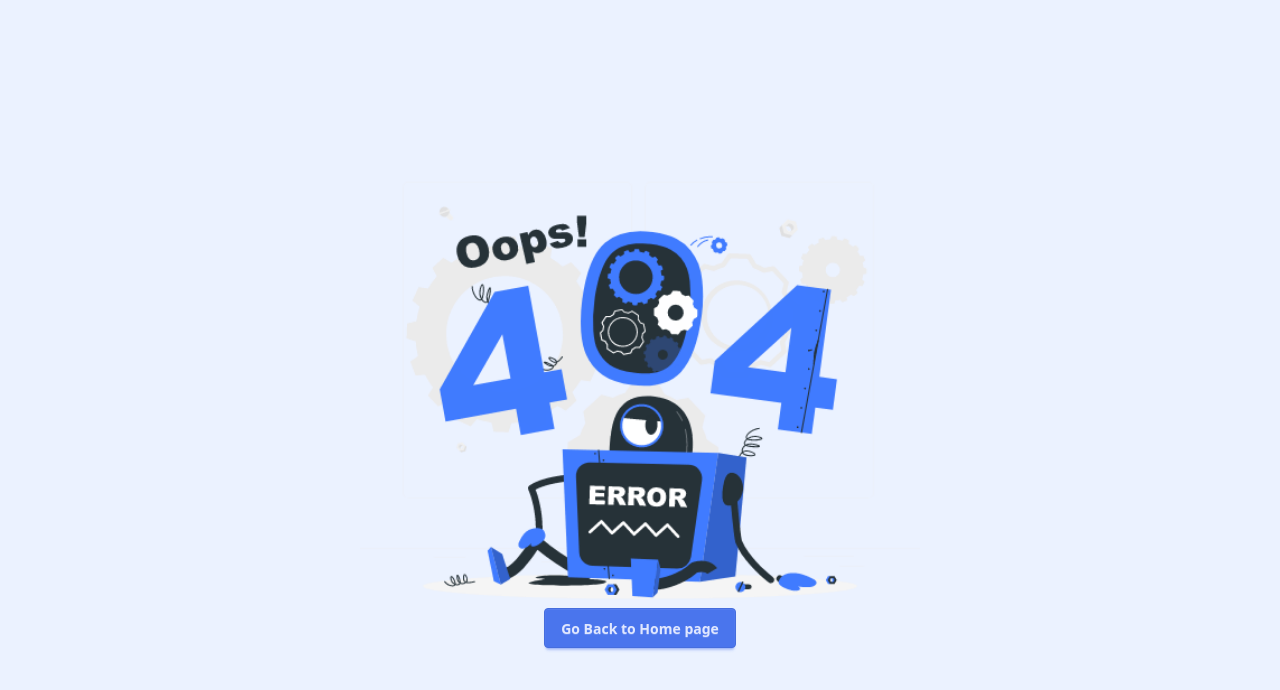
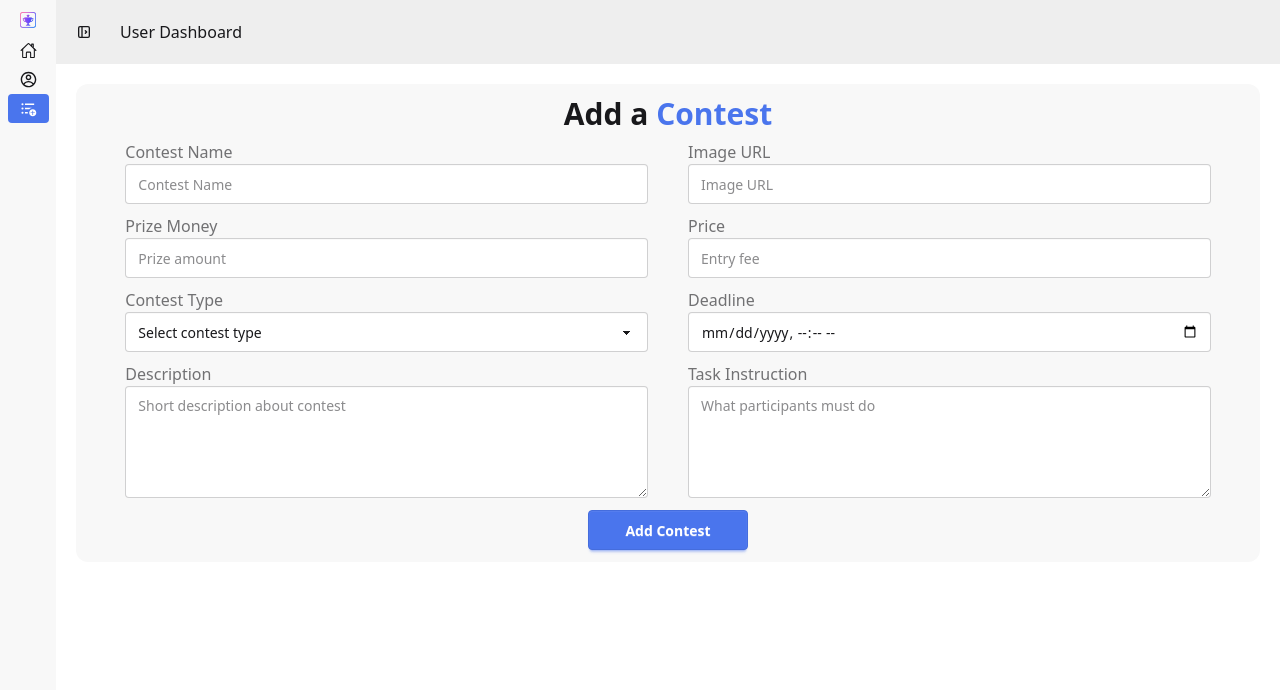
Before and after one commit to MostofaKobirAdon/context-x-client, a React (Vite) app: page /dashboard/add-contest in a window 1280 px wide. Shown: the top 690 px of the page. Built offline with nearby package versions, Linux system fonts and the light colour scheme; no server answers; sample sign-in values are in the browser's storage.

Commit message:
Added add-contest page in the dashboard

```diff
--- a/package.json
+++ b/package.json
@@ -11,6 +11,7 @@
   },
   "dependencies": {
     "@tailwindcss/vite": "^4.1.17",
+    "axios": "^1.13.2",
     "firebase": "^12.6.0",
     "react": "^19.2.0",
     "react-dom": "^19.2.0",
--- a/src/Layouts/DashBoardLayout.jsx
+++ b/src/Layouts/DashBoardLayout.jsx
@@ -4,6 +4,8 @@ import { Link, NavLink, Outlet } from "react-router";
 import { IoHomeOutline } from "react-icons/io5";
 import Logo from "../components/Logo";
 import { CgProfile } from "react-icons/cg";
+import { MdFormatListBulletedAdd } from "react-icons/md";
+
 const DashBoardLayout = () => {
   return (
     <div>
@@ -36,8 +38,8 @@ const DashBoardLayout = () => {
             <div className="px-4">User Dashboard</div>
           </nav>
           {/* Page content here */}
-          <div className="p-6 ">
-            <div className="">
+          <div className="p-5 ">
+            <div className="max-w-7xl mx-auto">
               <Outlet />
             </div>
           </div>
@@ -52,7 +54,13 @@ const DashBoardLayout = () => {
           <div className="flex min-h-full flex-col items-start bg-base-200 is-drawer-close:w-14 is-drawer-open:w-64">
             {/* Sidebar content here */}
             <div className="w-full px-5 pt-3">
-              <img src={logoSm} alt="" className="is-drawer-open:hidden w-5" />
+              <Link to={"/"}>
+                <img
+                  src={logoSm}
+                  alt=""
+                  className="is-drawer-open:hidden w-5"
+                />
+              </Link>
               <div className="is-drawer-close:hidden">
                 <Logo></Logo>
               </div>
@@ -84,6 +92,18 @@ const DashBoardLayout = () => {
                   <span className="is-drawer-close:hidden">My Profile</span>
                 </NavLink>
               </li>
+              <li>
+                <NavLink
+                  to={"/dashboard/add-contest"}
+                  className="is-drawer-close:tooltip is-drawer-close:tooltip-right"
+                  data-tip="Add Contest"
+                >
+                  {/* Home icon */}
+                  <MdFormatListBulletedAdd size={17} />
+
+                  <span className="is-drawer-close:hidden">Add Contest</span>
+                </NavLink>
+              </li>
 
               {/* List item */}
             </ul>
--- a/src/Pages/Auth/Login.jsx
+++ b/src/Pages/Auth/Login.jsx
@@ -99,7 +99,11 @@ const Login = () => {
                 </Link>
               </p>
               <div className="divider">OR</div>
-              <GoogleLogin operation={"Login"}></GoogleLogin>
+              <GoogleLogin
+                setLoading={setLoading}
+                state={location.state}
+                operation={"Login"}
+              ></GoogleLogin>
             </div>
           </div>
           <div className=" w-1/2">
--- a/src/Pages/Auth/Register.jsx
+++ b/src/Pages/Auth/Register.jsx
@@ -5,10 +5,12 @@ import img from "../../assets/Signup.gif";
 import { useForm } from "react-hook-form";
 import Swal from "sweetalert2";
 import useAuth from "../../hooks/useAuth";
+import useAxiosSecure from "../../hooks/useAxiosSecure";
 
 const Register = () => {
   const location = useLocation();
   const [loading, setLoading] = useState(false);
+  const axiosSecure = useAxiosSecure();
 
   const navigate = useNavigate();
   const {
@@ -27,6 +29,13 @@ const Register = () => {
         const user = result.user;
         updateUser({ displayName: name, photoURL: photoURL })
           .then((res) => {
+            axiosSecure
+              .post("/users", {
+                email: email,
+                displayName: name,
+                photoURL: photoURL,
+              })
+              .then((res) => {
                 Swal.fire({
                   position: "center",
                   icon: "success",
@@ -36,6 +45,16 @@ const Register = () => {
                 });
                 reset();
                 navigate(`${location.state ? location.state : "/"}`);
+              })
+              .catch((err) => {
+                Swal.fire({
+                  position: "center",
+                  icon: "error",
+                  title: `${err.message}`,
+                  showConfirmButton: false,
+                  timer: 1500,
+                });
+              });
           })
           .catch((err) => {
             Swal.fire({
@@ -153,7 +172,11 @@ const Register = () => {
                 </Link>
               </p>
               <div className="divider">OR</div>
-              <GoogleLogin operation={"Register"}></GoogleLogin>
+              <GoogleLogin
+                setLoading={setLoading}
+                state={location.state}
+                operation={"Register"}
+              ></GoogleLogin>
             </div>
           </div>
           <div className=" w-1/2">
--- /dev/null
+++ b/src/Pages/dashboard/AddContest.jsx
@@ -0,0 +1,105 @@
+import React from "react";
+import { useForm } from "react-hook-form";
+
+const AddContest = () => {
+  const { register, reset, handleSubmit } = useForm();
+
+  return (
+    <div className="bg-base-200  rounded-xl  py-3">
+      <h1 className="text-3xl font-bold text-center mb-2">
+        Add a <span className="text-primary">Contest</span>
+      </h1>
+
+      <form className="">
+        <div className="flex gap-10 justify-between max-w-11/12 mx-auto ">
+          <div className="w-1/2 space-y-2.5">
+            {" "}
+            {/* Contest Name */}
+            <div className="flex flex-col w-full">
+              <label className="label font-medium">Contest Name</label>
+              <input
+                type="text"
+                placeholder="Contest Name"
+                className="input input-bordered w-full"
+              />
+            </div>
+            {/* Prize Money */}
+            <div className="flex flex-col w-full">
+              <label className="label font-medium">Prize Money</label>
+              <input
+                type="number"
+                placeholder="Prize amount"
+                className="input input-bordered w-full"
+              />
+            </div>
+            {/* Contest Type */}
+            <div className="flex flex-col w-full">
+              <label className="label font-medium">Contest Type</label>
+              <select className="select select-bordered w-full">
+                <option>Select contest type</option>
+                <option>Coding</option>
+                <option>Design</option>
+                <option>Gaming</option>
+                <option>Short Video</option>
+              </select>
+            </div>
+            {/* Description */}
+            <div className="flex flex-col w-full">
+              <label className="label font-medium">Description</label>
+              <textarea
+                className="textarea textarea-bordered h-28 w-full"
+                placeholder="Short description about contest"
+              ></textarea>
+            </div>
+          </div>
+          <div className=" w-1/2 space-y-2.5">
+            {/* Image URL */}
+            <div className="flex flex-col w-full">
+              <label className="label font-medium">Image URL</label>
+              <input
+                type="text"
+                placeholder="Image URL"
+                className="input input-bordered w-full"
+              />
+            </div>
+
+            {/* Price */}
+            <div className="flex flex-col w-full">
+              <label className="label font-medium">Price</label>
+              <input
+                type="number"
+                placeholder="Entry fee"
+                className="input input-bordered w-full"
+              />
+            </div>
+
+            {/* Deadline */}
+            <div className="flex flex-col w-full">
+              <label className="label font-medium">Deadline</label>
+              <input
+                type="datetime-local"
+                className="input input-bordered w-full"
+              />
+            </div>
+
+            {/* Task Instruction */}
+            <div className="flex flex-col w-full">
+              <label className="label font-medium">Task Instruction</label>
+              <textarea
+                className="textarea textarea-bordered h-28 w-full"
+                placeholder="What participants must do"
+              ></textarea>
+            </div>
+          </div>
+        </div>
+        <div className="md:col-span-2 text-center mt-3">
+          <button className="btn btn-primary w-40 text-white">
+            Add Contest
+          </button>
+        </div>
+      </form>
+    </div>
+  );
+};
+
+export default AddContest;
--- a/src/Pages/dashboard/MyProfile.jsx
+++ b/src/Pages/dashboard/MyProfile.jsx
@@ -4,9 +4,9 @@ import useAuth from "../../hooks/useAuth";
 const MyProfile = () => {
   const { user } = useAuth();
   return (
-    <div>
+    <div className="bg-base-200 rounded-xl ">
       <div className="flex flex-col items-center ">
-        <div className="h-40 bg-linear-to-bl from-primary/70 to-purple-500/50 w-full rounded-t-4xl"></div>
+        <div className="h-40 bg-linear-to-bl from-primary/70 to-purple-500/50 w-full rounded-t-xl"></div>
         <img
           src={user.photoURL}
           alt=""
--- a/src/Routes/router.jsx
+++ b/src/Routes/router.jsx
@@ -8,6 +8,7 @@ import NotFound from "../Pages/NotFound";
 import DashBoardLayout from "../Layouts/DashBoardLayout";
 import PrivateRoute from "./PrivateRoute";
 import MyProfile from "../Pages/dashboard/MyProfile";
+import AddContest from "../Pages/dashboard/AddContest";
 
 const router = createBrowserRouter([
   {
@@ -50,6 +51,10 @@ const router = createBrowserRouter([
         path: "my-profile",
         element: <MyProfile></MyProfile>,
       },
+      {
+        path: "add-contest",
+        element: <AddContest></AddContest>,
+      },
     ],
   },
 ]);
--- a/src/components/Auth/GoogleLogin.jsx
+++ b/src/components/Auth/GoogleLogin.jsx
@@ -1,13 +1,54 @@
 import React from "react";
 import useAuth from "../../hooks/useAuth";
-const GoogleLogin = ({ operation }) => {
+import Swal from "sweetalert2";
+import useAxiosSecure from "../../hooks/useAxiosSecure";
+import { useNavigate } from "react-router";
+const GoogleLogin = ({ operation, state, setLoading }) => {
+  const axiosSecure = useAxiosSecure();
+  const navigate = useNavigate();
   const { googleSignIn } = useAuth();
   const handleGoogleSignIn = () => {
+    setLoading(true);
     googleSignIn()
       .then((res) => {
-        console.log("after signing with google ", res);
+        axiosSecure
+          .post("/users", {
+            email: res.user.email,
+            displayName: res.user.displayName,
+            photoURL: res.user.photoURL,
+          })
+          .then((res) => {
+            Swal.fire({
+              position: "center",
+              icon: "success",
+              title: `${
+                operation === "Login" ? "Logged in" : "Registered"
+              } successfully with Google`,
+              showConfirmButton: false,
+              timer: 1500,
+            });
+            navigate(`${state ? state : "/"}`);
+          })
+          .catch((err) =>
+            Swal.fire({
+              position: "center",
+              icon: "error",
+              title: `${err.message}`,
+              showConfirmButton: false,
+              timer: 1500,
+            })
+          );
       })
-      .catch((err) => console.log(err.message));
+      .catch((err) =>
+        Swal.fire({
+          position: "center",
+          icon: "error",
+          title: `${err.message}`,
+          showConfirmButton: false,
+          timer: 1500,
+        })
+      )
+      .finally(() => setLoading(false));
   };
   return (
     <button
--- a/src/components/Nav.jsx
+++ b/src/components/Nav.jsx
@@ -79,16 +79,16 @@ const Nav = () => {
                   <img
                     src={user?.photoURL}
                     alt=""
-                    className="w-11 h-11 border-2 rounded-full object-cover overflow-hidden"
+                    className="w-11 h-11 border-2 border-primary rounded-full object-cover overflow-hidden"
                   />
                 </div>
                 <div
                   tabIndex="-1"
-                  className="dropdown-content menu bg-base-100 rounded-box z-1 w-52 p-2 shadow-sm"
+                  className="dropdown-content menu bg-base-100 rounded-box z-1 w-60 p-2 shadow-sm"
                 >
                   <h1 className="text-xl font-semibold">{user?.displayName}</h1>
                   <Link
-                    to={"/dashboard"}
+                    to={"/dashboard/my-profile"}
                     className="btn  btn-primary btn-sm mt-2"
                   >
                     Dashboard
--- /dev/null
+++ b/src/hooks/useAxiosSecure.jsx
@@ -0,0 +1,12 @@
+import axios from "axios";
+import React from "react";
+
+const axiosSecure = axios.create({
+  baseURL: "http://localhost:3000",
+});
+
+const useAxiosSecure = () => {
+  return axiosSecure;
+};
+
+export default useAxiosSecure;
```
Also changed, not shown: 1 other file (tests, documents, lock files or other folders). Lines whose indentation alone changed are shown as unchanged.
